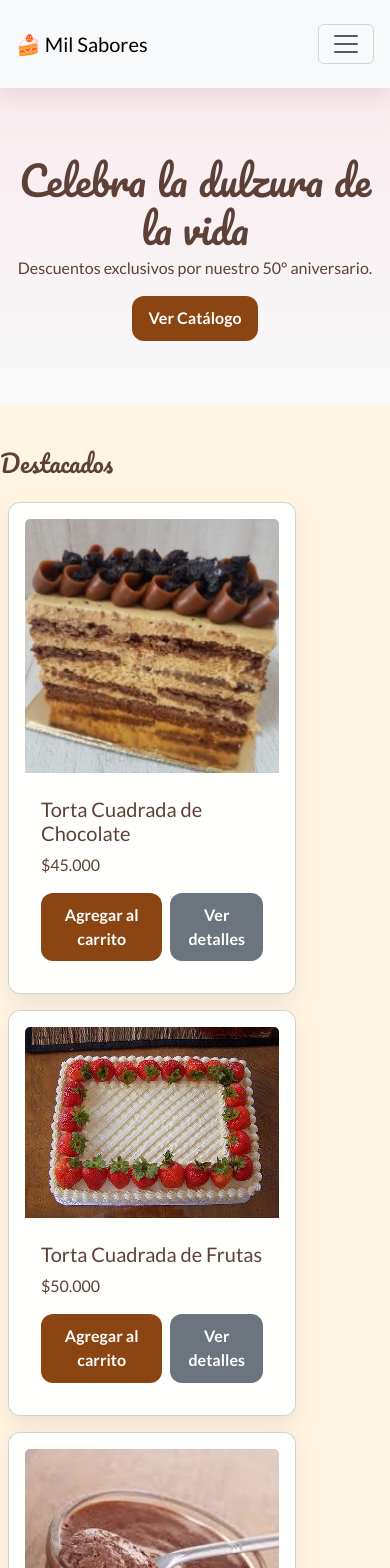
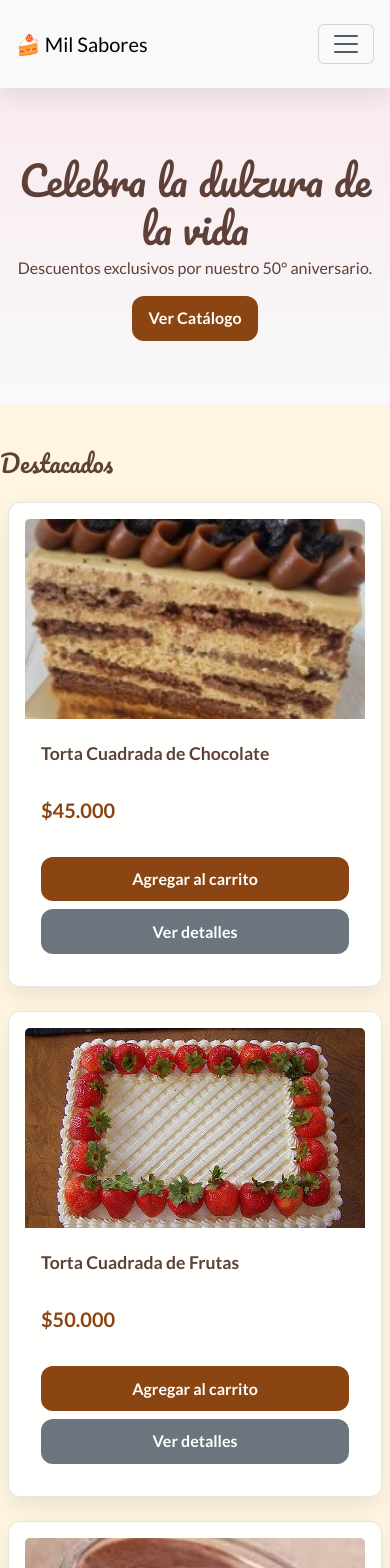
Before and after one commit to Deymon2105/pasteleria-mil-sabores-react, a React (Create React App) app: page / in a window 390 px wide. Shown: the top 1568 px of the page. Built offline with nearby package versions, Linux system fonts and the light colour scheme.

Commit message:
fix: se arreglan problemas con la alineación y responsividad de los productos y su ventana de detalles

```diff
--- a/src/components/FeaturedProducts.js
+++ b/src/components/FeaturedProducts.js
@@ -1,4 +1,5 @@
 import React, { useState } from 'react'
+import {Row, Col } from 'react-bootstrap'
 import products from '../data/products'
 import ProductCard from './ProductCard'
 import ModalProducto from './ModalProducto'
@@ -16,11 +17,13 @@ export default function FeaturedProducts(){
   return (
     <section className="section section--featured container my-4">
       <h2 className="section__title">Destacados</h2>
-      <div className="d-flex flex-wrap">
+      <Row>
         {featured.map(p=> (
-          <ProductCard key={p.id} product={p} onVerDetalles={handleVerDetalles} />
+          <Col key={p.id} md={4} sm={6} xs={12} className="mb-4">
+            <ProductCard product={p} onVerDetalles={handleVerDetalles} />
+          </Col>
         ))}
-      </div>
+      </Row>
 
       {/* Modal de detalles usado en la Home */}
       {productoSeleccionado && (
--- a/src/components/ModalProducto.js
+++ b/src/components/ModalProducto.js
@@ -9,36 +9,42 @@ export default function ModalProducto({ producto, onClose }) {
   if (!producto) return null
 
   return (
-    <Modal show onHide={onClose} centered>
+    <Modal show onHide={onClose} centered size="lg">
       <Modal.Header closeButton>
         <Modal.Title>{producto.title}</Modal.Title>
       </Modal.Header>
 
       <Modal.Body>
-        <div className="text-center mb-3">
+        <div className="row g-3">
+          <div className="col-md-6">
+            <div className="modal-producto__image-container">
               <Image
                 src={producto.image}
                 alt={producto.title}
                 fluid
                 rounded
                 onError={(e) => (e.target.src = '/images/placeholder.jpg')}
-            style={{ maxHeight: '300px', objectFit: 'cover' }}
+                className="modal-producto__image"
               />
             </div>
-        <p className="mb-2">{producto.desc}</p>
+          </div>
+          <div className="col-md-6">
+            <p className="mb-3">{producto.desc}</p>
             <p className="mb-2">
               <strong>Categoría:</strong> {producto.category}
             </p>
             <h5 className="text-primary">
               <strong>Precio:</strong> ${producto.price.toLocaleString('es-CL')}
             </h5>
+          </div>
+        </div>
       </Modal.Body>
 
-      <Modal.Footer>
-        <Button variant="secondary" onClick={onClose}>
+      <Modal.Footer className="d-flex flex-column flex-sm-row justify-content-between gap-2">
+        <Button variant="secondary" onClick={onClose} className="w-100 w-sm-auto">
           Cerrar
         </Button>
-        <Button variant="success" onClick={() => addToCart(producto)}>
+        <Button variant="success" onClick={() => addToCart(producto)} className="w-100 w-sm-auto">
           Agregar al carrito
         </Button>
       </Modal.Footer>
--- a/src/components/ProductCard.js
+++ b/src/components/ProductCard.js
@@ -8,11 +8,11 @@ export default function ProductCard({ product, onVerDetalles }) {
   const [imgError, setImgError] = useState(false)
 
   return (
-    <Card style={{ width: '18rem' }} className="m-2 product-card">
+    <Card className="m-2 product-card h-100">
+      <div className="product-card__image-container">
         {imgError ? (
           <div
-          className="d-flex align-items-center justify-content-center"
-          style={{ height: '200px', backgroundColor: '#f8f9fa', fontSize: '3rem' }}
+            className="d-flex align-items-center justify-content-center product-card__placeholder"
           >
             🍰
           </div>
@@ -22,18 +22,20 @@ export default function ProductCard({ product, onVerDetalles }) {
             src={product.image}
             alt={product.title}
             onError={() => setImgError(true)}
+            className="product-card__image"
           />
         )}
-      <Card.Body>
-        <Card.Title>{product.title}</Card.Title>
-        <Card.Text>${product.price.toLocaleString('es-CL')}</Card.Text>
-        <div className="d-flex gap-2">
-          <Button onClick={() => addToCart(product)} variant="primary">
+      </div>
+      <Card.Body className="d-flex flex-column">
+        <Card.Title className="product-card__title">{product.title}</Card.Title>
+        <Card.Text className="product-card__price">${product.price.toLocaleString('es-CL')}</Card.Text>
+        <div className="d-flex flex-column gap-2 mt-auto">
+          <Button onClick={() => addToCart(product)} variant="primary" className="w-100">
             Agregar al carrito
           </Button>
           {/* 👇 este botón usa la prop que puede venir desde Catalogo; protegemos su uso */}
           <Button
-            className="btn-detalles"
+            className="btn-detalles w-100"
             variant="secondary"
             onClick={() => {
               if (typeof onVerDetalles === 'function') onVerDetalles(product)
--- a/src/styles/components.css
+++ b/src/styles/components.css
@@ -132,7 +132,6 @@
     text-decoration: underline;
 }
 
-/* Responsive */
 @media (max-width: 768px) {
     .login-card .card-body,
     .register-card .card-body {
@@ -140,8 +139,8 @@
     }
 }
 
-/* Modal */
-.modal-overlay {
+/* Estilos para modal personalizado antiguo (si se usa en otro lugar) */
+.custom-modal-overlay {
   position: fixed;
   top: 0;
   left: 0;
@@ -154,7 +153,7 @@
   z-index: 1000;
 }
 
-.modal-content {
+.custom-modal-content {
   background: #fff;
   padding: 20px;
   border-radius: 12px;
@@ -164,14 +163,14 @@
   position: relative;
 }
 
-.modal-img {
+.custom-modal-img {
   width: 100%;
   max-height: 200px;
   object-fit: cover;
   border-radius: 8px;
 }
 
-.modal-close {
+.custom-modal-close {
   position: absolute;
   top: 8px;
   right: 12px;
@@ -181,8 +180,94 @@
   cursor: pointer;
 }
 
-.modal-price {
+.custom-modal-price {
   font-weight: bold;
   color: #c55;
   margin-top: 10px;
 }
+
+/* ===== PRODUCT CARD STYLES ===== */
+.product-card {
+  display: flex;
+  flex-direction: column;
+  transition: transform 0.2s ease, box-shadow 0.2s ease;
+  border: 1px solid rgba(0,0,0,0.1);
+}
+
+.product-card:hover {
+  transform: translateY(-5px);
+  box-shadow: 0 8px 20px rgba(0,0,0,0.15);
+}
+
+.product-card__image-container {
+  width: 100%;
+  height: 250px;
+  overflow: hidden;
+  background-color: #f8f9fa;
+  display: flex;
+  align-items: center;
+  justify-content: center;
+}
+
+.product-card__image {
+  width: 100%;
+  height: 100%;
+  object-fit: cover;
+  object-position: center;
+}
+
+.product-card__placeholder {
+  width: 100%;
+  height: 100%;
+  font-size: 3rem;
+  background-color: #f8f9fa;
+}
+
+.product-card__title {
+  font-size: 1.1rem;
+  font-weight: 600;
+  margin-bottom: 0.75rem;
+  min-height: 2.5rem;
+  display: -webkit-box;
+  -webkit-line-clamp: 2;
+  line-clamp: 2;
+  -webkit-box-orient: vertical;
+  overflow: hidden;
+}
+
+.product-card__price {
+  font-size: 1.25rem;
+  font-weight: 700;
+  color: var(--accent-choc);
+  margin-bottom: 1rem;
+}
+
+.modal-producto__image-container {
+  width: 100%;
+  height: 100%;
+  display: flex;
+  align-items: center;
+  justify-content: center;
+  background-color: #f8f9fa;
+  border-radius: 8px;
+  overflow: hidden;
+}
+
+.modal-producto__image {
+  width: 100%;
+  height: 100%;
+  max-height: 400px;
+  object-fit: cover;
+  object-position: center;
+}
+
+
+@media (max-width: 576px) {
+  .product-card__image-container {
+    height: 200px;
+  }
+
+  .modal-producto__image {
+    max-height: 300px;
+  }
+}
--- a/src/styles/theme.css
+++ b/src/styles/theme.css
@@ -1,4 +1,3 @@
-/* Central theme variables and global rules */
 :root{
   /* Colores */
   --bg-main: #FFF5E1;        /* Crema Pastel */
@@ -49,7 +48,7 @@ h1, h2, h3, h4, h5, h6 {
   color: var(--text-primary);
 }
 
-/* Buttons: provide utility classes to override bootstrap with same specificity */
+/* Buttons*/
 .btn-primary, .btn--primary {
   background-color: var(--accent-choc);
   border-color: var(--accent-choc);
@@ -59,7 +58,7 @@ h1, h2, h3, h4, h5, h6 {
   filter: brightness(0.95);
 }
 
-/* Forms focus */
+/* Forms */
 .form-control:focus {
   border-color: var(--accent-choc);
   box-shadow: 0 0 0 0.15rem rgba(139,69,19,0.12);
```
Lines whose indentation alone changed are shown as unchanged.
